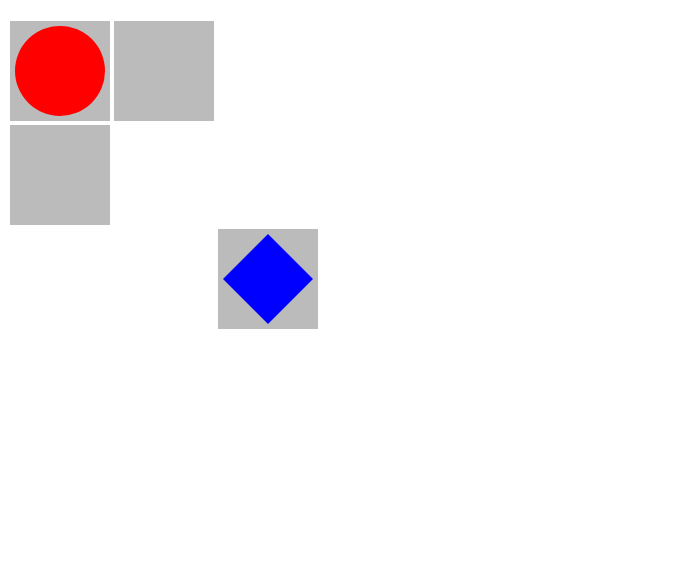
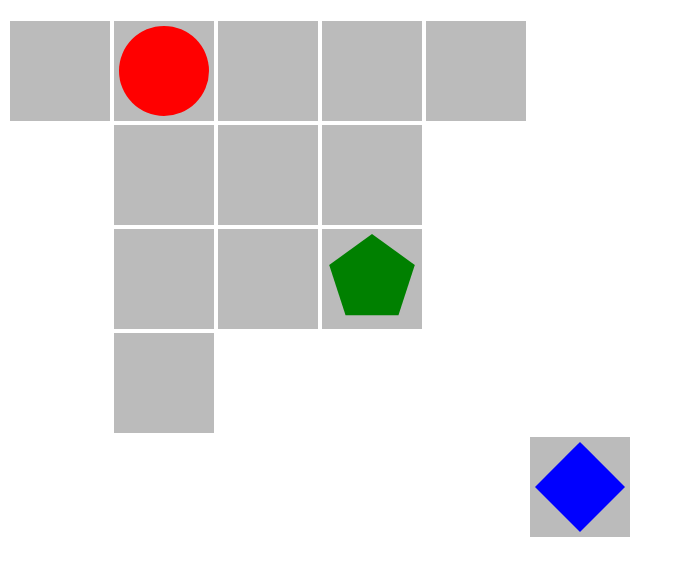
Before and after one commit to marcchacon/AGLib, a plain HTML site: page test_aglib.html in a window 1280 px wide. Shown: the part 61-636 px from the top of the page, without its empty margins (0-684 px from the left). Drawn offline with Linux system fonts and the light colour scheme.

Commit message:
Improved test HTML

```diff
--- a/test_aglib.html
+++ b/test_aglib.html
@@ -15,16 +15,17 @@
     <script src="aglib.js"></script>
     <script>
         // Create a board with some irregular positions
-        const board = new AGLib.Board();
+        const board = new AGLib.Board({x: 3, y: 3});
         // Add some BoardPieces at arbitrary positions
-        board.addBoardPiece(new AGLib.BoardPiece({ id: 'A', style: new AGLib.Style({ color: '#bbb', shape: 4, size: 100 }) }), [0,0]);
-        board.addBoardPiece(new AGLib.BoardPiece({ id: 'B', style: new AGLib.Style({ color: '#bbb', shape: 4, size: 100 }) }), [1,0]);
-        board.addBoardPiece(new AGLib.BoardPiece({ id: 'C', style: new AGLib.Style({ color: '#bbb', shape: 4, size: 100 }) }), [0,1]);
-        board.addBoardPiece(new AGLib.BoardPiece({ id: 'D', style: new AGLib.Style({ color: '#bbb', shape: 4, size: 100 }) }), [2,2]); // isolated
+        board.addBoardPiece(new AGLib.BoardPiece({ id: 'A', style: new AGLib.Style({ color: '#bbb', shape: 4, size: 100 }) }), [-1,0]);
+        board.addBoardPiece(new AGLib.BoardPiece({ id: 'B', style: new AGLib.Style({ color: '#bbb', shape: 4, size: 100 }) }), [3,0]);
+        board.addBoardPiece(new AGLib.BoardPiece({ id: 'C', style: new AGLib.Style({ color: '#bbb', shape: 4, size: 100 }) }), [0,3]);
+        board.addBoardPiece(new AGLib.BoardPiece({ id: 'D', style: new AGLib.Style({ color: '#bbb', shape: 4, size: 100 }) }), [4,4]); // isolated
 
         // Add some pieces
         board.addPiece(new AGLib.Piece({ id: 'p1', player: 'X', style: new AGLib.PieceStyle({ color: 'red', shape: 0, size: 90 }) }), [0,0]);
-        board.addPiece(new AGLib.Piece({ id: 'p2', player: 'O', style: new AGLib.PieceStyle({ color: 'blue', shape: 4, size: 90 }) }), [2,2]);
+        board.addPiece(new AGLib.Piece({ id: 'p2', player: 'O', style: new AGLib.PieceStyle({ color: 'blue', shape: 4, size: 90 }) }), [4,4]);
+        board.addPiece(new AGLib.Piece({ id: 'p3', player: 'O', style: new AGLib.PieceStyle({ color: 'green', shape: 5, size: 90 }) }), [2,2]);
 
         // Render the board using the library's toHTML()
         const container = document.getElementById('board-container');
```
